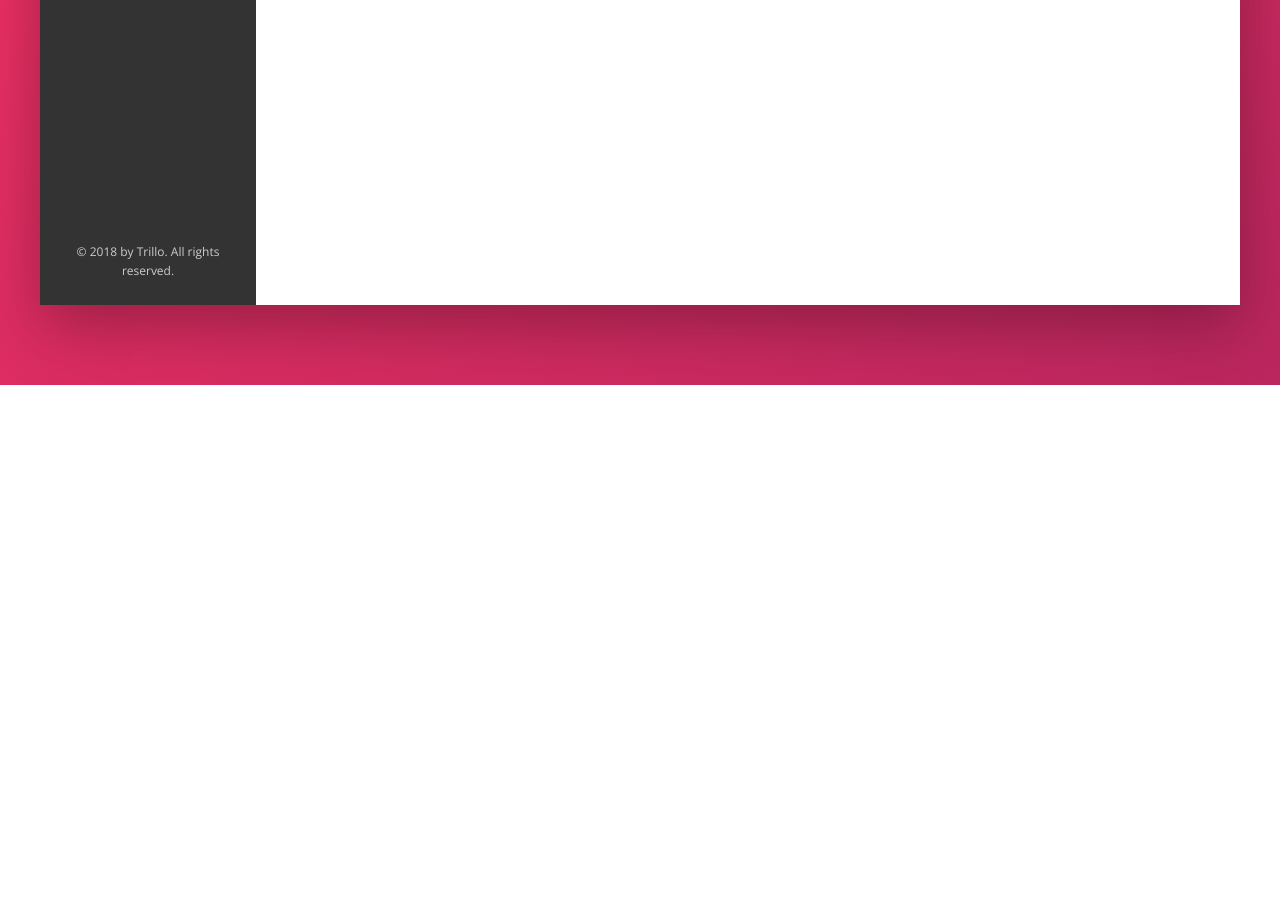
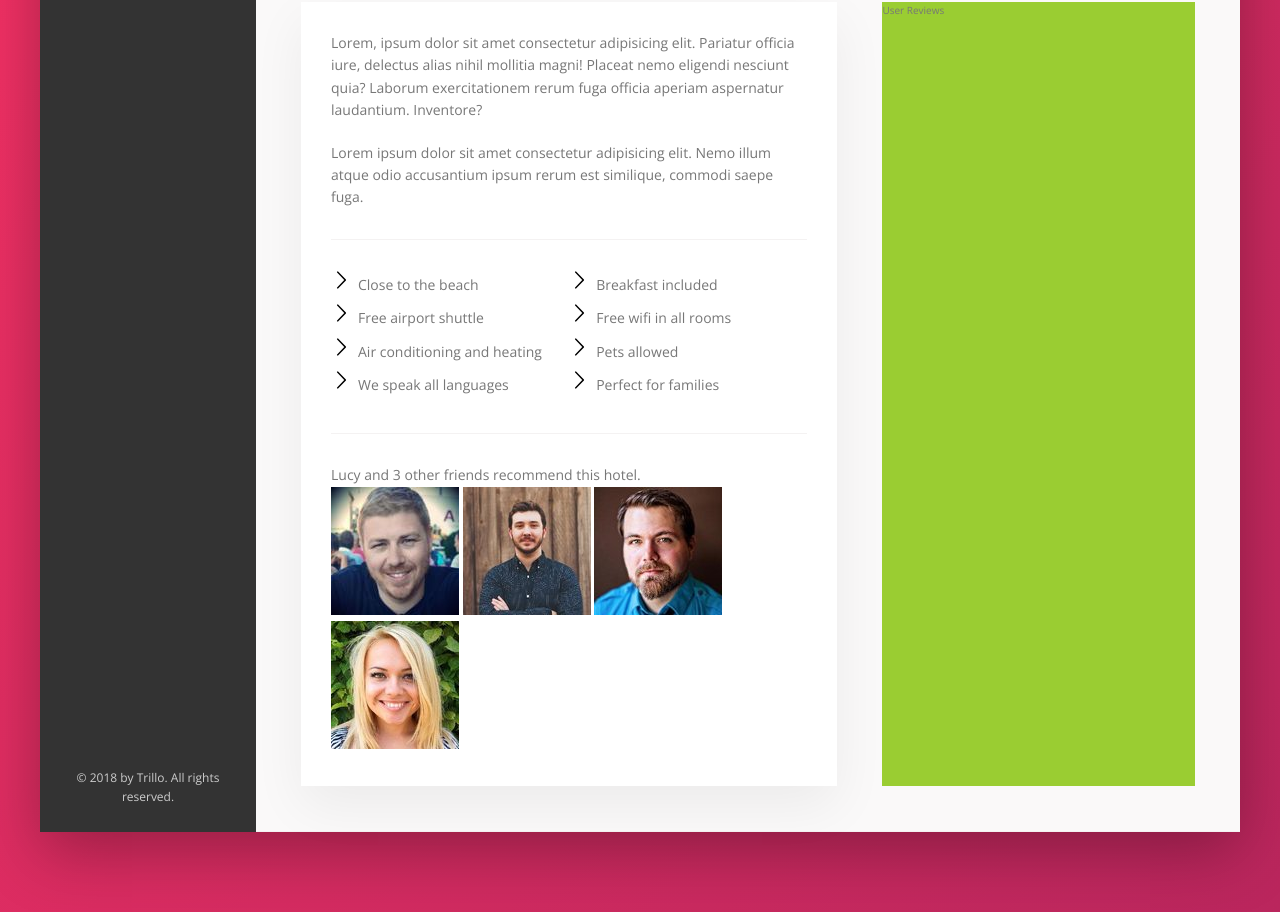
Before and after one commit to thabermeyer/trillo-project, a website: page app/index.html in a window 1280 px wide. Shown: the part 645-1557 px from the top of the page. Before the commit the page ends 1030 px from the top, so only its background shows below. Drawn offline with nearby package versions, Linux system fonts and the light colour scheme.

Commit message:
Working on detail section formatting

```diff
--- a/app/assets/styles/abstracts/_variables.scss
+++ b/app/assets/styles/abstracts/_variables.scss
@@ -16,6 +16,9 @@
     --color-white: #fff;
     --color-black: #000;
 
+    --shadow-light: 0 2rem 5rem rgba(0,0,0,.06);
     --shadow-dark: 0 2rem 6rem rgba(0,0,0, .3);
 
+    --line: .1rem solid var(--color-gray-light-2);
+
 }
--- a/app/assets/styles/base/_typography.scss
+++ b/app/assets/styles/base/_typography.scss
@@ -6,3 +6,52 @@ body {
     color: var(--color-gray-dark-2);
 
 }
+
+.paragraph {
+
+
+    /* last-of-type is preferable to last-child here because the last child applies to all children of parent element, regardless of element type */
+
+    &:not(:last-of-type) {
+
+        margin-bottom: 2rem;
+
+    }
+
+}
+
+.list {
+
+    list-style: none;
+    margin: 3rem 0;
+    padding: 3rem 0;
+    border-top: var(--line);
+    border-bottom: var(--line);
+
+    display: flex;
+    flex-wrap: wrap;
+
+    &__item {
+
+        flex: 0 0 50%; // this, combined with flex-wrap above, creates two columns of list items, each with 50% of the available container space
+        margin-bottom: .7rem;
+
+    }
+
+    &__item::before {
+
+        content: "";
+        display: inline-block;
+        height: 2rem;
+        width: 2rem;
+        margin-right: .7rem;
+
+
+        background-image: url('../../assets/images/icons/chevron-thin-right.svg');
+        background-size: cover;
+
+
+
+    }
+
+}
--- a/app/assets/styles/components/_overview.scss
+++ b/app/assets/styles/components/_overview.scss
@@ -1,6 +1,6 @@
 .overview {
 
-    border-bottom: .1rem solid var(--color-gray-light-2);
+    border-bottom: var(--line);
 
     display: flex;
     align-items: center;
--- a/app/assets/styles/layout/_header.scss
+++ b/app/assets/styles/layout/_header.scss
@@ -3,7 +3,7 @@
     font-size: 1.4rem;
     height: 7rem;
     background-color: var(--color-white);
-    border-bottom: .1rem solid var(--color-gray-light-2);
+    border-bottom: var(--line);
 
     display: flex;
     justify-content: space-between; // aligns the three children of .header at the left, center, and right positions
--- a/app/assets/styles/layout/_main-content.scss
+++ b/app/assets/styles/layout/_main-content.scss
@@ -3,3 +3,31 @@
     display: flex;
 
 }
+
+.detail {
+
+    display: flex;
+    padding: 4.5rem; // same as the margin-right in the .description, meaning all the whitespace within/without the detail div are the same
+    background-color: var(--color-gray-light-1);
+    border-bottom: var(--line);
+
+}
+
+.description {
+
+    font-size: 1.4rem;
+    background-color: var(--color-white);
+    box-shadow: var(--shadow-light);
+    padding: 3rem;
+    flex: 0 0 60%; // takes 60% of the available space
+    margin-right: 4.5rem;
+
+}
+
+
+.user-reviews {
+
+    background-color: yellowgreen;
+    flex: 1; // takes the remaining space leftover from the description div
+
+}
--- a/app/assets/styles/pages/_home.scss
+++ b/app/assets/styles/pages/_home.scss
@@ -4,6 +4,4 @@
 
     flex: 1; // allow this to grow as much as it can horizontally
 
-    height: 80rem; // for testing only
-
 }
--- a/app/index.html
+++ b/app/index.html
@@ -182,6 +182,58 @@
 
                     </div>
 
+                    <div class="detail">
+
+                        <div class="description">
+
+                            <p class="paragraph">
+                                Lorem, ipsum dolor sit amet consectetur adipisicing elit. Pariatur officia iure, delectus alias nihil mollitia magni! Placeat nemo eligendi nesciunt quia? Laborum exercitationem rerum fuga officia aperiam aspernatur laudantium. Inventore?
+                            </p>
+
+                            <p class="paragraph">
+                                Lorem ipsum dolor sit amet consectetur adipisicing elit. Nemo illum atque odio accusantium ipsum rerum est similique, commodi saepe fuga.
+                            </p>
+
+                            <ul class="list">
+
+                                <li class="list__item">Close to the beach</li>
+                                <li class="list__item">Breakfast included</li>
+                                <li class="list__item">Free airport shuttle</li>
+                                <li class="list__item">Free wifi in all rooms</li>
+                                <li class="list__item">Air conditioning and heating</li>
+                                <li class="list__item">Pets allowed</li>
+                                <li class="list__item">We speak all languages</li>
+                                <li class="list__item">Perfect for families</li>
+
+                            </ul>
+
+                            <div class="recommend">
+
+                                <p class="recommend__count">
+                                    Lucy and 3 other friends recommend this hotel.
+                                </p>
+
+                                <div class="recommend__friends">
+
+                                    <img src="assets/images/user-3.jpg" alt="Friend 1" class="recommend__photo">
+                                    <img src="assets/images/user-4.jpg" alt="Friend 2" class="recommend__photo">
+                                    <img src="assets/images/user-5.jpg" alt="Friend 3" class="recommend__photo">
+                                    <img src="assets/images/user-6.jpg" alt="Friend 4" class="recommend__photo">
+
+                                </div>
+
+                            </div>
+
+                        </div>
+
+                        <div class="user-reviews">
+
+                            User Reviews
+
+                        </div>
+
+                    </div>
+
                 </main>
 
             </div>
```
Also changed, not shown: app/temp/styles/styles.css.
